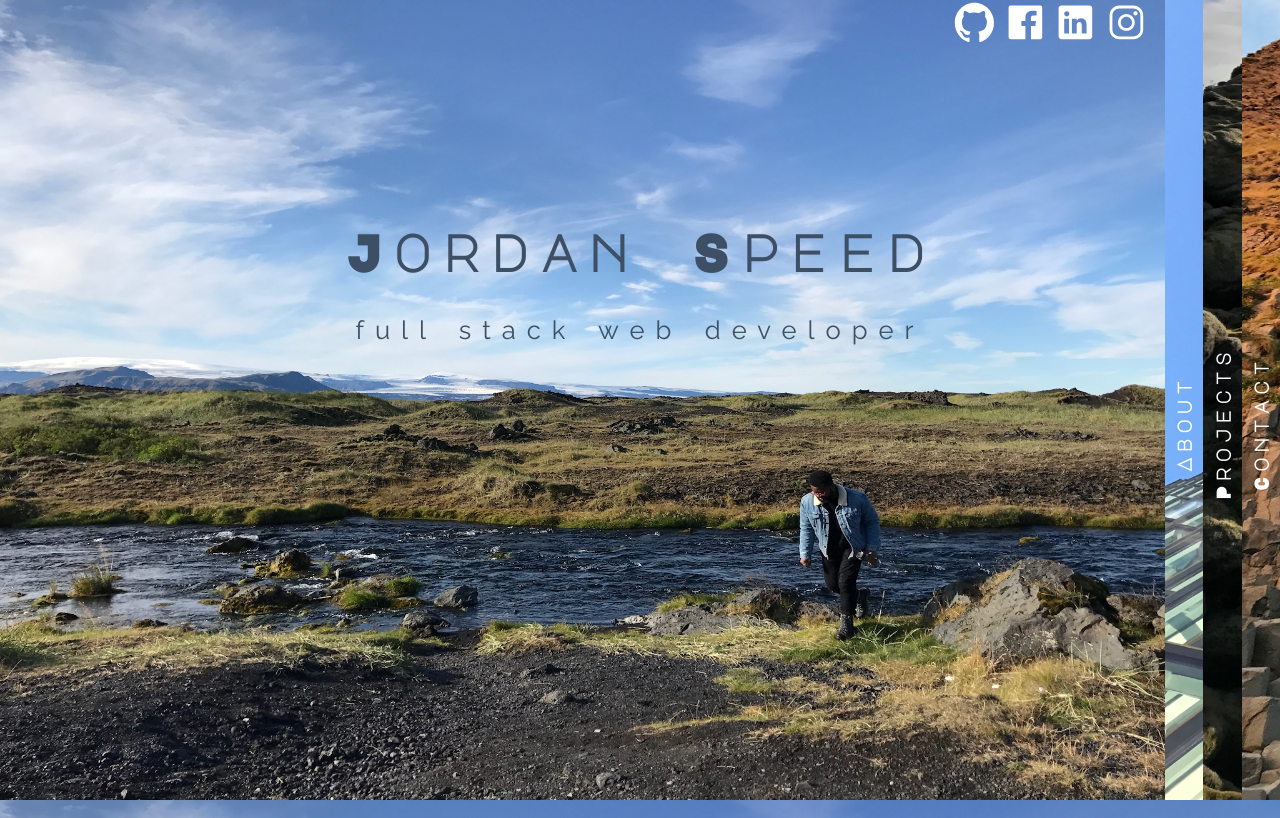
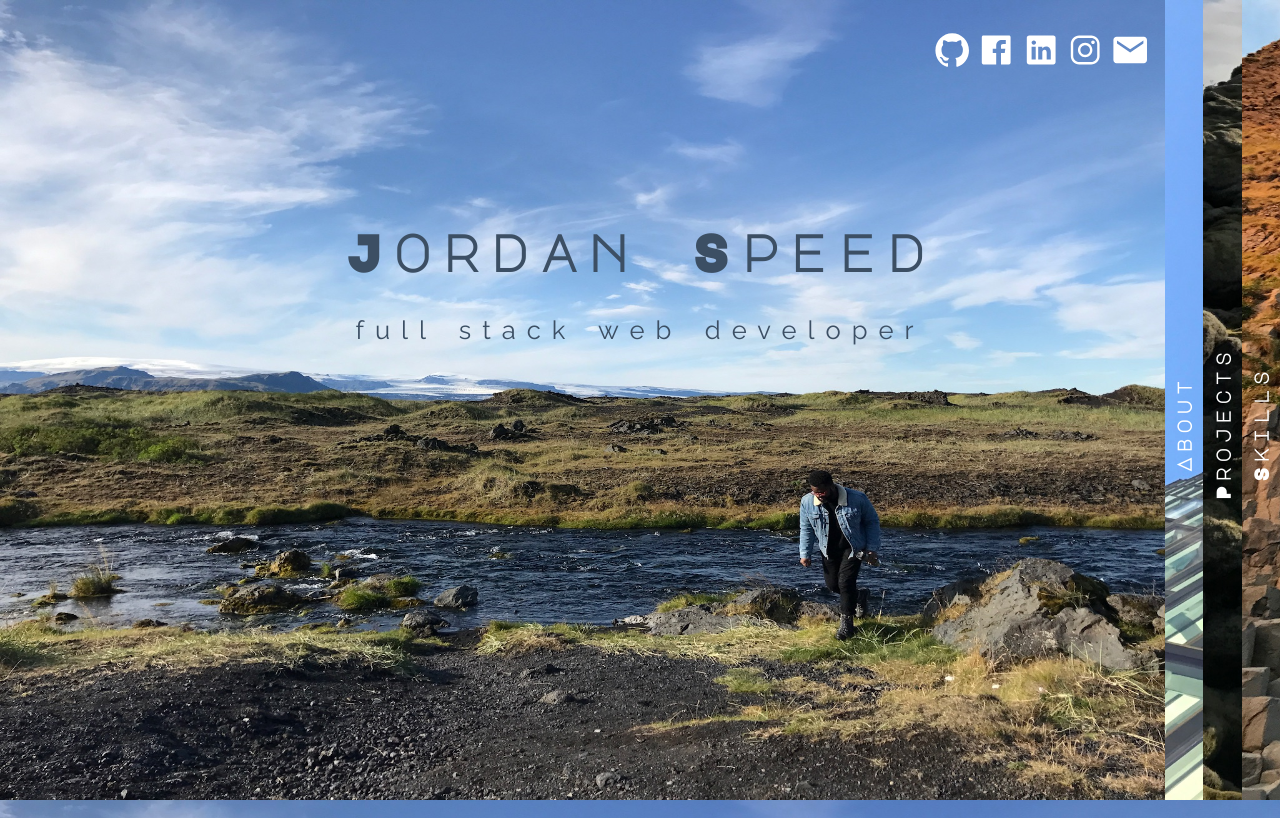
Before and after one commit to JSpeed8th/portfolio, a React (Create React App) app: page / in a window 1280 px wide. Built offline with nearby package versions, Linux system fonts and the light colour scheme.

Commit message:
added icon for email

```diff
--- a/src/about/about.css
+++ b/src/about/about.css
@@ -7,7 +7,7 @@
   grid-template-columns: 1.7fr 3fr;
   width: 65vw;
   margin: 0 13vw;
-  margin-top: 20vh;
+  margin-top: 15vh;
   opacity: 0;
   border-radius: 10px;
   background-color: rgba(0, 0, 0, 0.796);
--- a/src/contact/contact.js
+++ b/src/contact/contact.js
@@ -7,7 +7,7 @@ const contact = props => {
   return (
     <div className="contact view">
       <img className="background-image" src={backgroundimage} />
-      <h1 className="page-title">Contact</h1>
+      <h1 className="page-title">Skills</h1>
     </div>
   );
 };
--- a/src/projects/projects.css
+++ b/src/projects/projects.css
@@ -4,7 +4,7 @@
   grid-gap: 10px;
   margin: 0 auto;
   margin-right: 14vw;
-  margin-top: 15vh;
+  /* margin-top: 5vh; */
   background-color: rgba(0, 0, 0, 0.796);
   width: 75vw;
   overflow: scroll;
--- a/src/socialmedia/socialmedia.css
+++ b/src/socialmedia/socialmedia.css
@@ -1,14 +1,15 @@
 .icons ion-icon {
   display: inline-block;
+  height: 100px;
   margin: 0 3px;
-  font-size: 3.5vw;
+  font-size: 3vw;
   transition: 0.3s;
   color: white;
 }
 
 .icons ion-icon:hover {
   color: #364358;
-  font-size: 3.3vw;
+  font-size: 2.7vw;
   transition: 0.3s;
 }
 
--- a/src/socialmedia/socialmedia.js
+++ b/src/socialmedia/socialmedia.js
@@ -13,6 +13,10 @@ const socialmedia = () => {
     {
       link: "https://www.instagram.com/art_angel_ichi/",
       name: "logo-instagram"
+    },
+    {
+      link: "mailto:jspeed8th@gmail.com",
+      name: "mail"
     }
   ];
 
```
